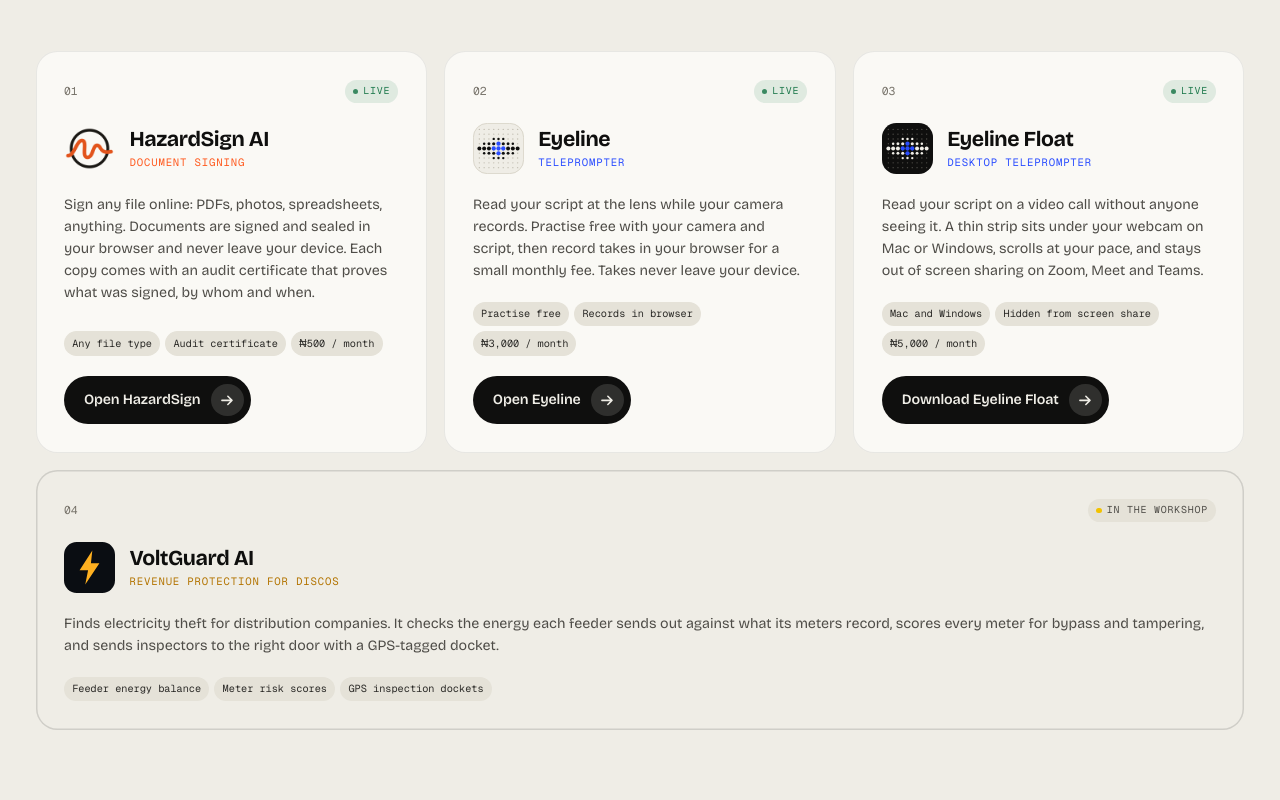
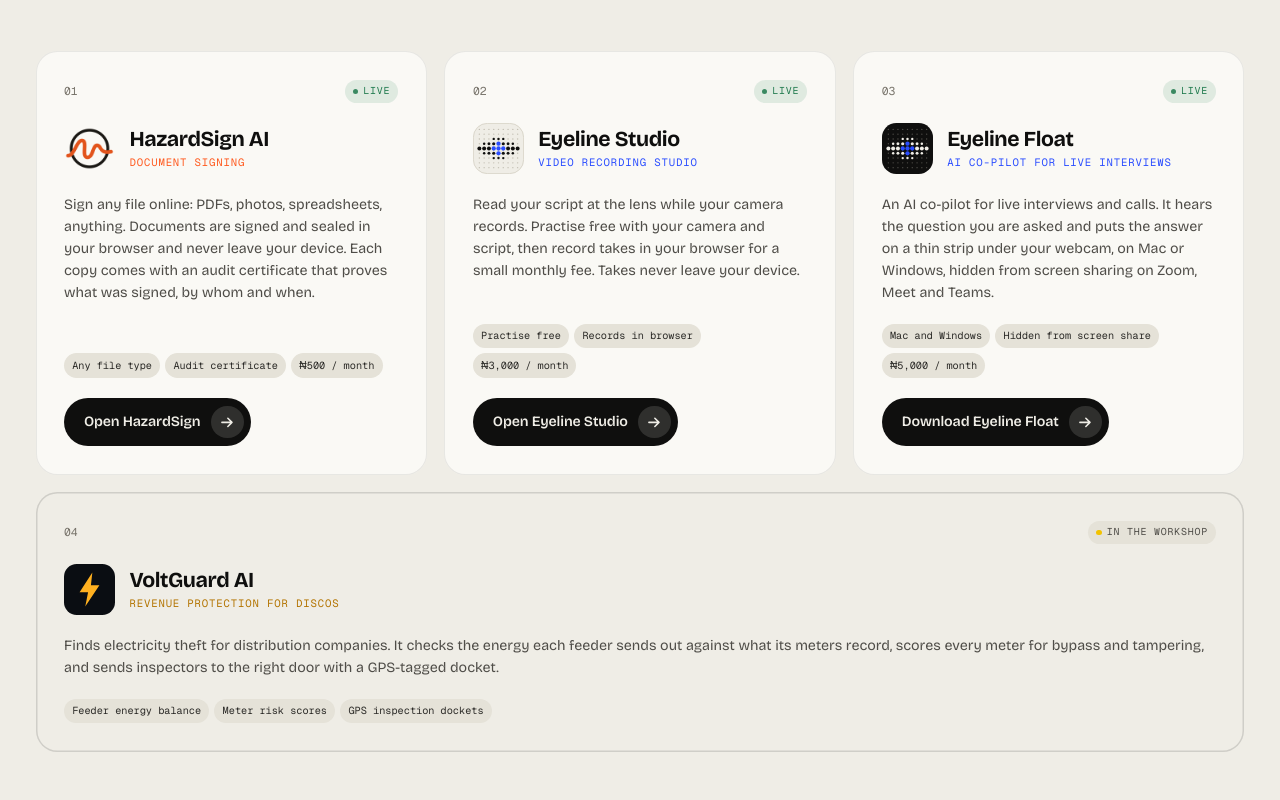
Before and after one commit to hazardsecurity/Alastella-studio, a Next.js app: page / in a window 1280 px wide. Shown: the part 1180-1980 px from the top of the page. Built offline with nearby package versions, Linux system fonts and the light colour scheme.

Commit message:
Rename Eyeline to Eyeline Studio and position Eyeline Float as an AI co-pilot for live interviews and calls

```diff
--- a/src/app/page.tsx
+++ b/src/app/page.tsx
@@ -27,7 +27,7 @@ const jsonLd = {
     },
     {
       "@type": "SoftwareApplication",
-      name: "Eyeline",
+      name: "Eyeline Studio",
       url: "https://eyeline.hazardsecurity.xyz/",
       applicationCategory: "MultimediaApplication",
       operatingSystem: "Web browser",
@@ -38,7 +38,8 @@ const jsonLd = {
       "@type": "SoftwareApplication",
       name: "Eyeline Float",
       url: "https://eyeline.hazardsecurity.xyz/download",
-      applicationCategory: "MultimediaApplication",
+      description: "An AI co-pilot for live interviews and calls, on a strip under your webcam that stays hidden from screen sharing.",
+      applicationCategory: "BusinessApplication",
       operatingSystem: "macOS, Windows",
       offers: { "@type": "Offer", price: "5000", priceCurrency: "NGN" },
       publisher: { "@id": "https://www.hazardsecurity.xyz/#org" },
--- a/src/app/privacy/page.tsx
+++ b/src/app/privacy/page.tsx
@@ -9,7 +9,7 @@ export const metadata: Metadata = {
   alternates: { canonical: "/privacy" },
 };
 
-// This page covers www.hazardsecurity.xyz only. Each product (HazardSign AI, Eyeline, meetadev) has its own policy.
+// This page covers www.hazardsecurity.xyz only. Each product (HazardSign AI, Eyeline Studio, Eyeline Float, meetadev) has its own policy.
 export default function Privacy() {
   return (
     <main className="section privacy">
--- a/src/components/Sections.tsx
+++ b/src/components/Sections.tsx
@@ -64,8 +64,8 @@ export function Tools() {
             <div className="tool__brand">
               <Image src="/eyeline-mark.svg" alt="" width={72} height={72} unoptimized />
               <div>
-                <h3 className="h3">Eyeline</h3>
-                <p className="mono tool__kind">Teleprompter</p>
+                <h3 className="h3">Eyeline Studio</h3>
+                <p className="mono tool__kind">Video recording studio</p>
               </div>
             </div>
             <p className="body tool__desc">
@@ -76,7 +76,7 @@ export function Tools() {
               <li>Records in browser</li>
               <li>₦3,000 / month</li>
             </ul>
-            <ButtonLink href={PRODUCTS.eyeline} variant="ink" external>Open Eyeline</ButtonLink>
+            <ButtonLink href={PRODUCTS.eyeline} variant="ink" external>Open Eyeline Studio</ButtonLink>
           </motion.li>
 
           {/* 03 — live */}
@@ -89,11 +89,11 @@ export function Tools() {
               <Image src="/eyeline-float-mark.svg" alt="" width={72} height={72} unoptimized />
               <div>
                 <h3 className="h3">Eyeline Float</h3>
-                <p className="mono tool__kind">Desktop teleprompter</p>
+                <p className="mono tool__kind">AI co-pilot for live interviews</p>
               </div>
             </div>
             <p className="body tool__desc">
-              Read your script on a video call without anyone seeing it. A thin strip sits under your webcam on Mac or Windows, scrolls at your pace, and stays out of screen sharing on Zoom, Meet and Teams.
+              An AI co-pilot for live interviews and calls. It hears the question you are asked and puts the answer on a thin strip under your webcam, on Mac or Windows, hidden from screen sharing on Zoom, Meet and Teams.
             </p>
             <ul className="tool__facts mono">
               <li>Mac and Windows</li>
@@ -241,7 +241,7 @@ export function Community() {
 /* ---------------- Principles (dark) ---------------- */
 const principles = [
   { k: "01", t: "One job, done properly", b: "Each tool solves a single everyday task from start to finish. No dashboards to learn, no settings to tune." },
-  { k: "02", t: "Private by default", b: "We keep as little of your data as the job allows. HazardSign signs your documents and Eyeline records your takes without either ever leaving your device." },
+  { k: "02", t: "Private by default", b: "We keep as little of your data as the job allows. HazardSign signs your documents and Eyeline Studio records your takes without either ever leaving your device." },
   { k: "03", t: "Fair, local pricing", b: "Simple monthly prices in naira, paid securely by card. Cancel whenever you like." },
   { k: "04", t: "Shipped, then sharpened", b: "Tools go out when they're useful, then improve every week based on how people actually use them." },
 ];
@@ -303,7 +303,7 @@ export function Closing() {
             <a href="#community">Community</a>
             <a href="#principles">How we build</a>
             <a href={PRODUCTS.hazardsign} target="_blank" rel="noreferrer">HazardSign AI</a>
-            <a href={PRODUCTS.eyeline} target="_blank" rel="noreferrer">Eyeline</a>
+            <a href={PRODUCTS.eyeline} target="_blank" rel="noreferrer">Eyeline Studio</a>
             <a href={PRODUCTS.eyelineFloat} target="_blank" rel="noreferrer">Eyeline Float</a>
             <a href={PRODUCTS.meetadev} target="_blank" rel="noreferrer">meetadev</a>
             <a href={GITHUB} target="_blank" rel="noreferrer">GitHub</a>
```
